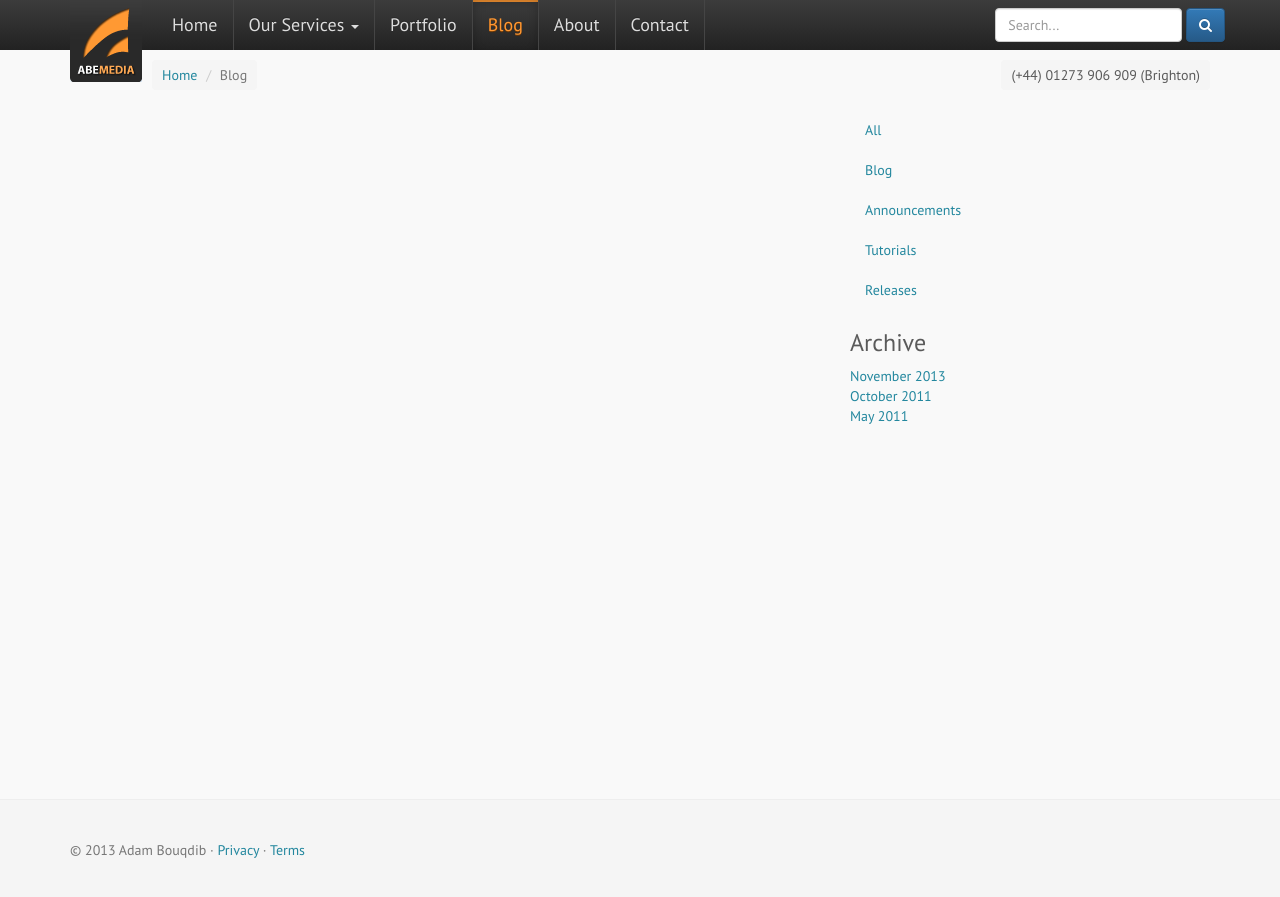
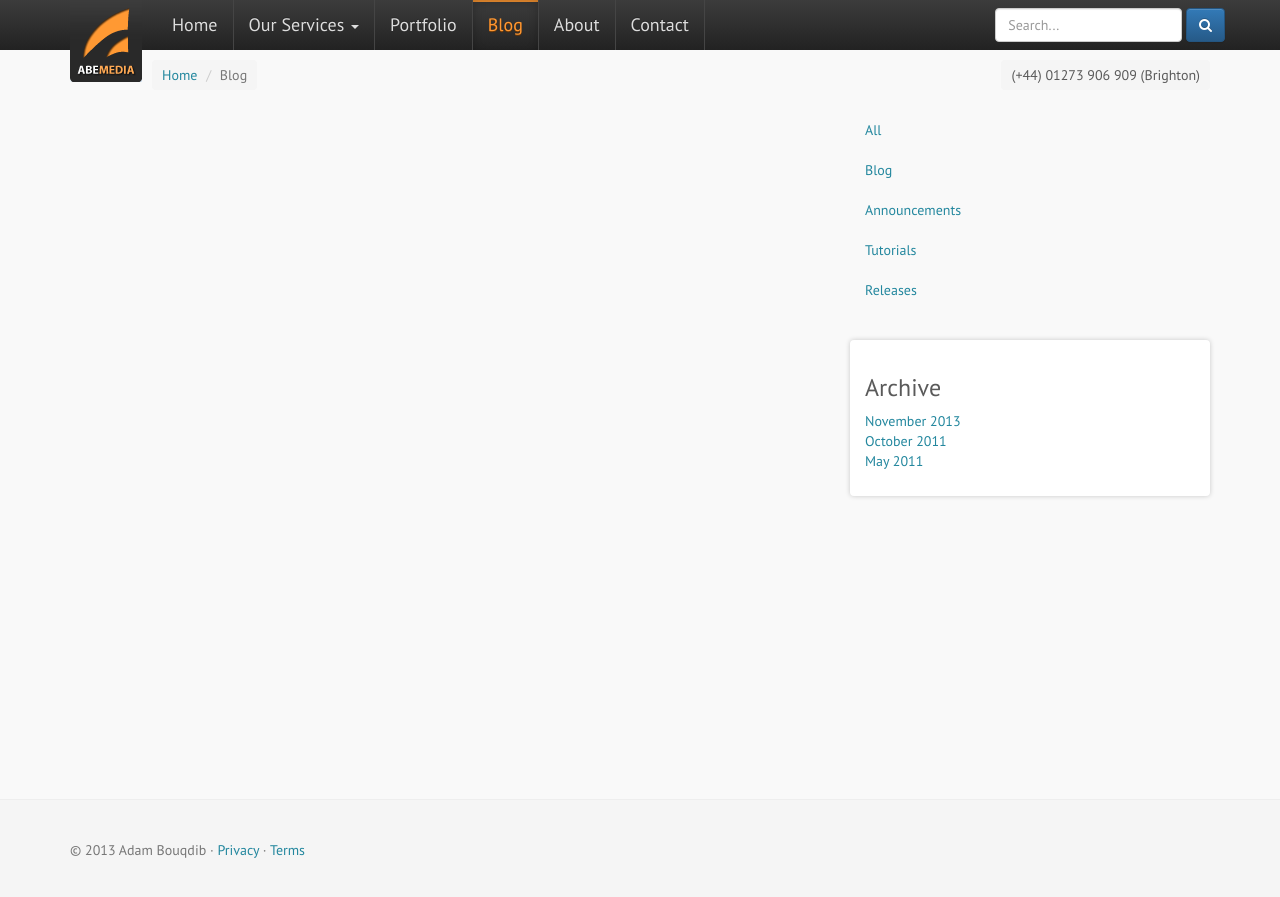
Before and after one commit to abemedia/abemedia.github.io, a Jekyll site: the page built from blog/index.html, in a window 1280 px wide. Shown: the top 897 px of the page. Built offline with Jekyll 4.4.1, drawn with Linux system fonts in a browser that asks for light colours; nearby versions of some CDN libraries; comment, search, counter and statistics services are not loaded.

Commit message:
Update style.css

```diff
--- a/css/style.css
+++ b/css/style.css
@@ -110,6 +110,18 @@ footer {
 	left:0;
 	right:0;
 	bottom:0;
+}
+.box {
+        background: #fff;
+        padding: 15px;
+        -webkit-box-shadow: 0 0 5px rgba(0, 0, 0, 0.2);
+        box-shadow: 0 0 5px rgba(0, 0, 0, 0.2);
+        border-radius: 4px;
+        overflow: hidden;
+        zoom: 1;
+}
+div + .box {
+        margin-top:30px;
 }
 
 /* Blog
```
